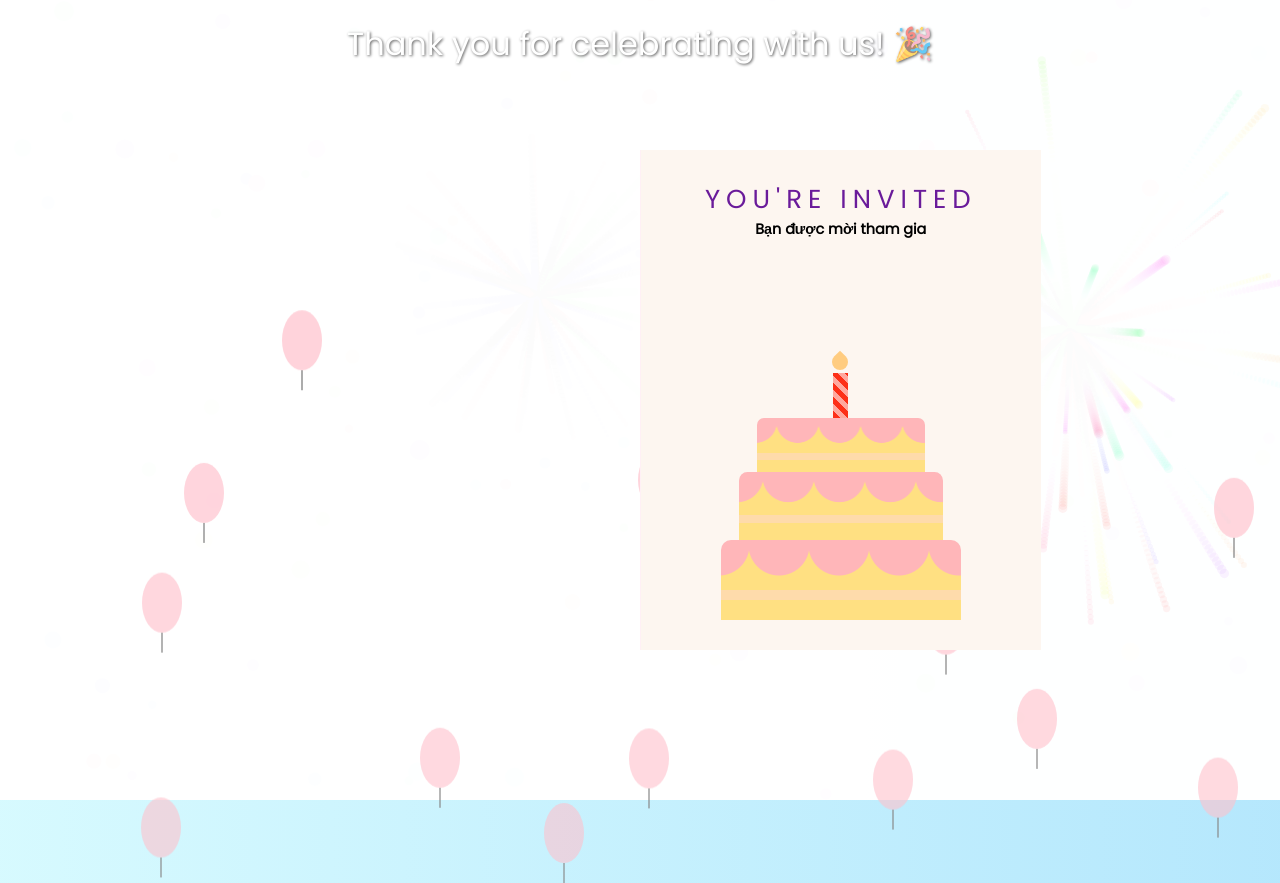
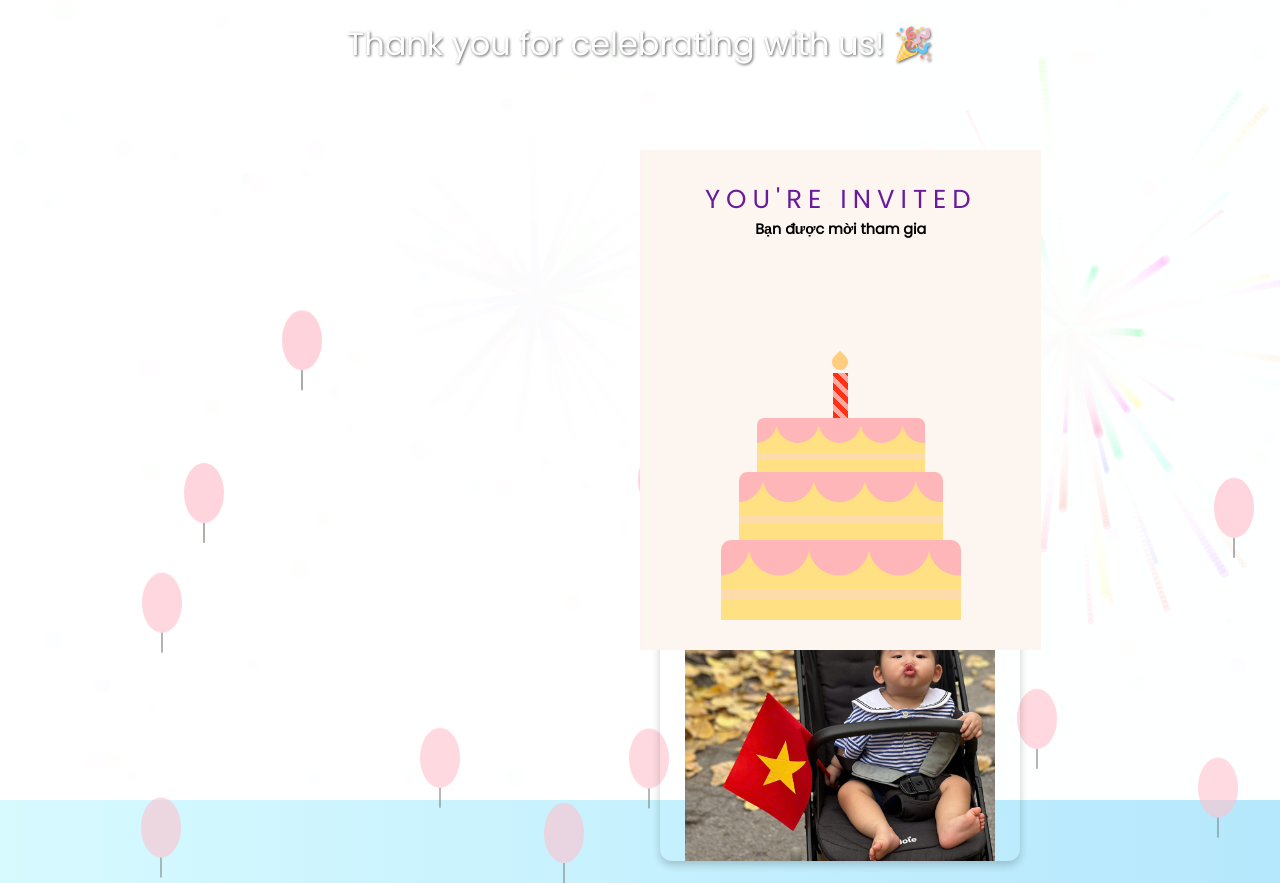
Before and after one commit to spillif/milo-birthday, a plain HTML site: page index.html in a window 1280 px wide. Shown: the top 883 px of the page. Drawn offline with Linux system fonts and the light colour scheme.

Commit message:
Update index.html

```diff
--- a/index.html
+++ b/index.html
@@ -110,15 +110,6 @@
         max-width: 100%;
         flex: 1 1 250px;
       }
-      .inside-image {
-        width: 100%;
-        height: auto;
-        max-height: 90%;
-        flex: 250 1 1px;
-        border-radius: 12px;
-        box-shadow: 0 4px 8px rgba(0,0,0,0.2);
-        object-fit: contain;
-      }
       @media (max-width: 768px) {
         .inside {
           flex-direction: column-reverse;
@@ -138,6 +129,15 @@
         position: absolute;
         backface-visibility: hidden;
         transform: rotateX(0deg);
+      }
+      .inside-image {
+        width: 100%;
+        height: auto;
+        max-height: 90%;
+        flex: 250 1 1px;
+        border-radius: 12px;
+        box-shadow: 0 4px 8px rgba(0,0,0,0.2);
+        object-fit: contain;
       }
       .front {
         background-color: #fdf6f0;
@@ -301,7 +301,7 @@
           </div>
           <a class="map-link" href="https://maps.google.com/?q=12+Tr%E1%BA%A5n+V%C5%A9,+Ba+%C4%90%C3%ACnh,+H%C3%A0+N%E1%BB%99i" target="_blank" rel="noopener noreferrer">View on Map</a>
         </div>
-        <img class="back" src="https://raw.githubusercontent.com/spillif/milo-birthday/main/Image.jpg" alt="Birthday Celebration" />
+        <img class="inside-image" src="https://raw.githubusercontent.com/spillif/milo-birthday/main/Image.jpg" alt="Birthday Celebration" />
       </div>
     </div>
   <script>
```
